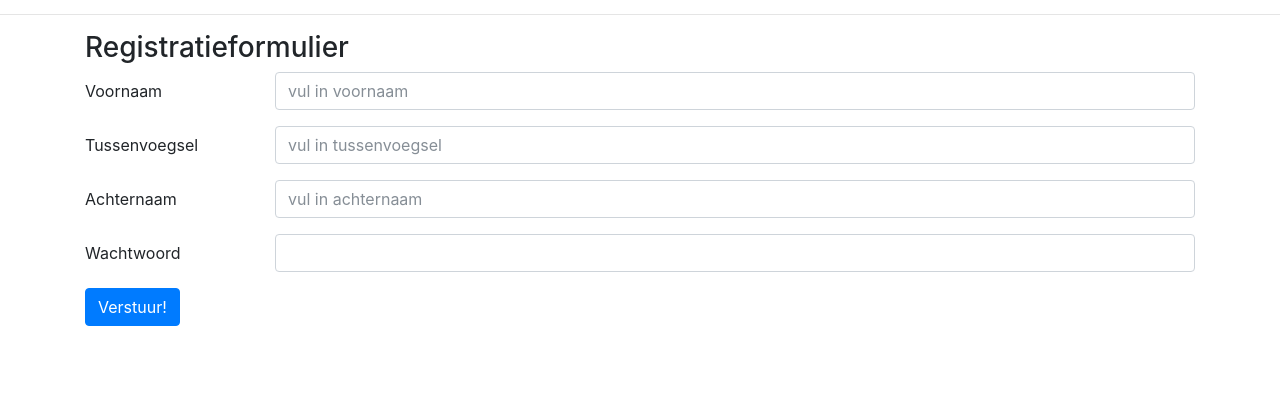
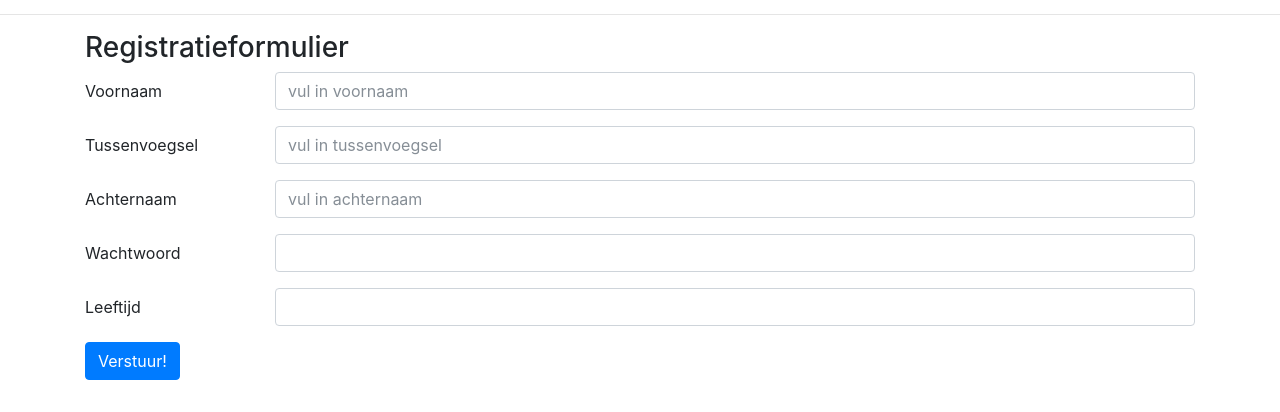
Before and after one commit to rra-am1c-2017/blok2-web-crud, a PHP site: page / in a window 1280 px wide. Shown: the part 388-800 px from the top of the page. Run offline with PHP 8.4, Linux system fonts and the light colour scheme; some libraries are stand-ins or nearby versions.

Commit message:
Maak formulier af

```diff
--- a/index.php
+++ b/index.php
@@ -95,6 +95,12 @@
             </div>
           </div>
           <div class="form-group row">
+            <label for="input_leeftijd" class="col-sm-2 col-form-label">Leeftijd</label>
+            <div class="col-sm-10">
+              <input type="number" min=0 max=255 name="leeftijd" class="form-control" id="input_leeftijd">
+            </div>
+          </div>
+          <div class="form-group row">
             <div class="col-sm-10">
               <button type="submit" class="btn btn-primary">Verstuur!</button>
             </div>
```
Also changed, not shown: formdata.php (+45 -4 lines).
